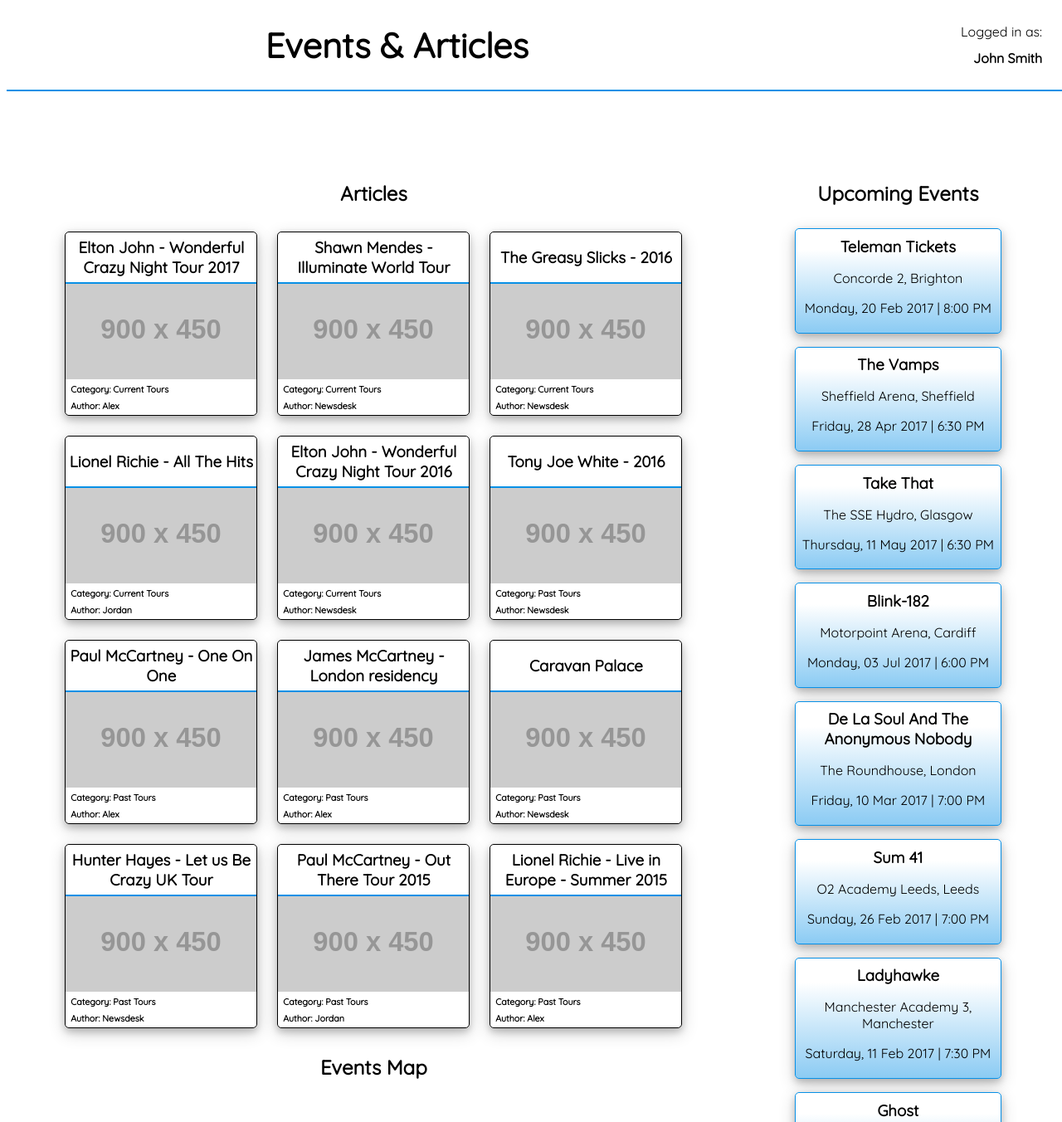
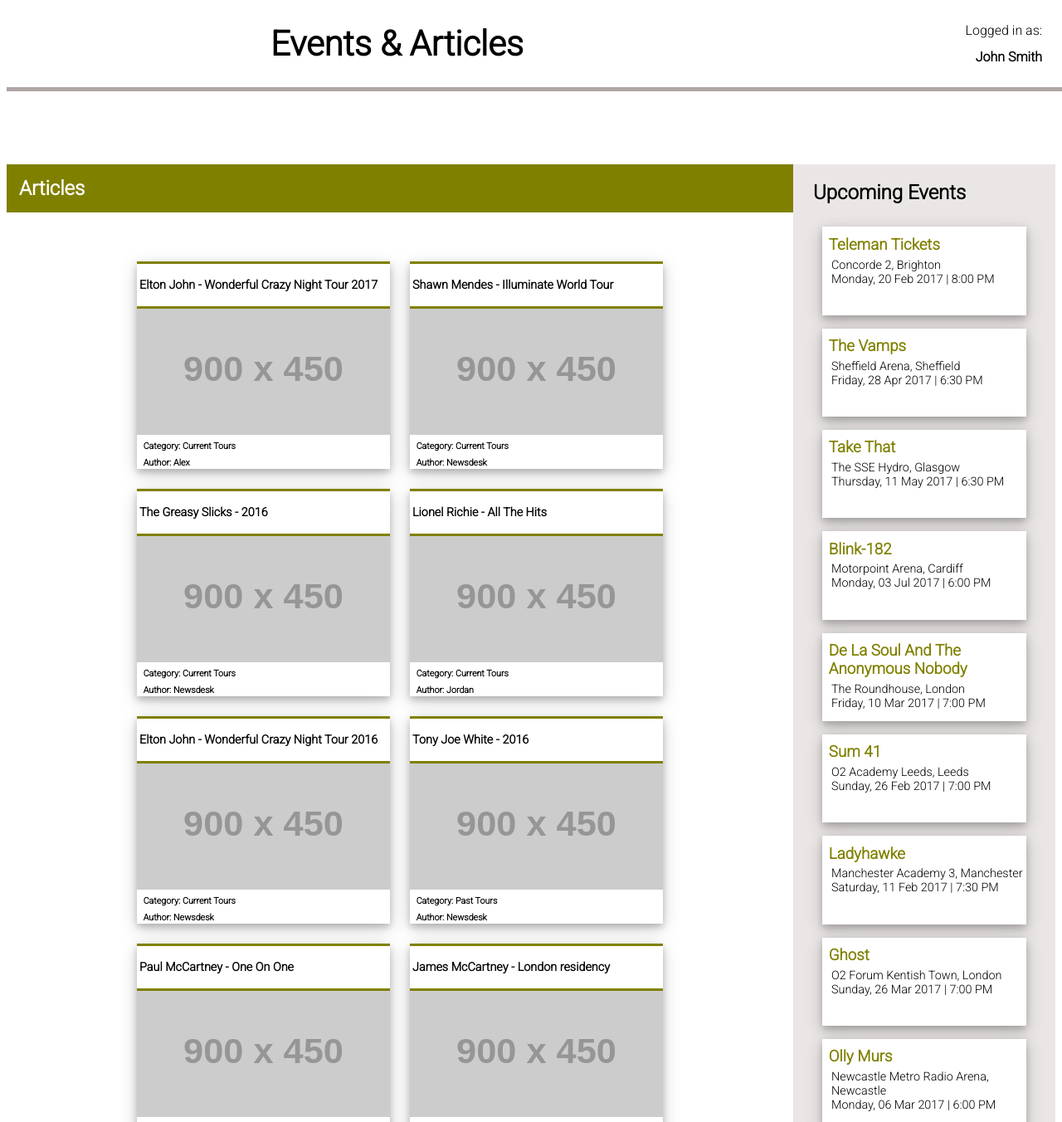
Before and after one commit to maryame86/3B-InterviewAssignment, a PHP site: page / in a window 1280 px wide. Shown: the top 1352 px of the page at 83% size. Run offline with PHP 8.4, Linux system fonts and the light colour scheme; grey boxes labelled with a size stand in for pictures from a placeholder-image service; some libraries are stand-ins or nearby versions.

Commit message:
style update

```diff
--- a/index.php
+++ b/index.php
@@ -3,7 +3,7 @@
     <title>PHP Test</title>
     <link rel="stylesheet" href="style.css" type="text/css">
     <link rel="preconnect" href="https://fonts.gstatic.com">
-    <link href="https://fonts.googleapis.com/css2?family=Quicksand&display=swap" rel="stylesheet">
+    <link href="https://fonts.googleapis.com/css2?family=Roboto:wght@300&display=swap" rel="stylesheet">
     <script src="map.js"></script>
     <?php
       $SECRET = getenv('SECRET');
--- a/style.css
+++ b/style.css
@@ -1,5 +1,5 @@
 body {
-  font-family: 'Quicksand', sans-serif;
+  font-family: 'Roboto', sans-serif;
 }
 
 
@@ -12,7 +12,7 @@ body {
   width: 100%;
   position: fixed;
   background-color: white;
-  border-bottom: #0890e6 2px solid;
+  border-bottom: #afa5a5 5px solid;
   margin: 0 auto;
   padding: 0;
   top: 0;
@@ -54,32 +54,37 @@ body {
   display: flex;
   flex-wrap: wrap;
   justify-content: center;
-  width: 30%;
+  align-content: flex-start;
+  width: 25%;
   margin-top: 15%;
+  background-color: #ebe6e6;
 }
 
 .events-container h2 {
-  text-align: center;
   width: 100%;
+  margin-left: 1.5rem;
 }
 
 .tile {
-  border: #0890e6 1px solid;
   padding: 1%;
   width: 240px;
+  height: 100px;
   margin: 0.5rem;
   box-shadow: 0 4px 8px 0 rgba(0, 0, 0, 0.2), 0 6px 20px 0 rgba(0, 0, 0, 0.19);
-  background: linear-gradient(to top, #0890e6 -90%, #ffffff 80%);
-  border-radius: 5px;
+  background-color: white;
 }
 
 .tile h3 {
-  text-align: center;
+  color: #808000;
   margin: 2%;
+  padding-top: 1%;
 }
 
 .tile p {
-  text-align: center;
+  text-align: left;
+  margin: 0 0 0 8px;
+  padding: 0;
+  font-size: 0.9rem;
 }
 
 .articles-container {
@@ -87,30 +92,39 @@ body {
   flex-wrap: wrap;
   justify-content: center;
   align-content: flex-start;
-  width: 70%;
+  width: 75%;
   margin-top: 15%;
 }
 
 .articles-container h2 {
   width: 100%;
+  background-color: #808000;
+  color: #fff;
+  padding: 15px;
+  margin: 0 0 5% 0;
+}
+
+.articles-container h3 {
+  margin: 4% auto;
   text-align: center;
+  width: 100%;
 }
 
 .article {
-  border: black 1px solid;
   padding: 0;
-  width: 230px;
-  height: 220px;
+  width: 305px;
+  height: 250px;
   margin: 0.75rem;
   box-shadow: 0 4px 8px 0 rgba(0, 0, 0, 0.2), 0 6px 20px 0 rgba(0, 0, 0, 0.19);
-  border-radius: 5px;
 }
 
 .article .title {
-  height: 60px;
+  height: 45px;
   display: flex;
   align-items: center;
-  border-bottom: #0890e6 2px solid;
+  border-top: #808000 3.5px solid;
+  border-bottom: #808000 3.5px solid;
+  padding: 3px;
 }
 
 a:link {
@@ -123,8 +137,9 @@ a:visited {
 }
 
 .article .title h3 {
-  text-align: center;
+  font-size: 0.9em;
   margin: 0 auto;
+  text-align: left;
 }
 
 .article img {
```
